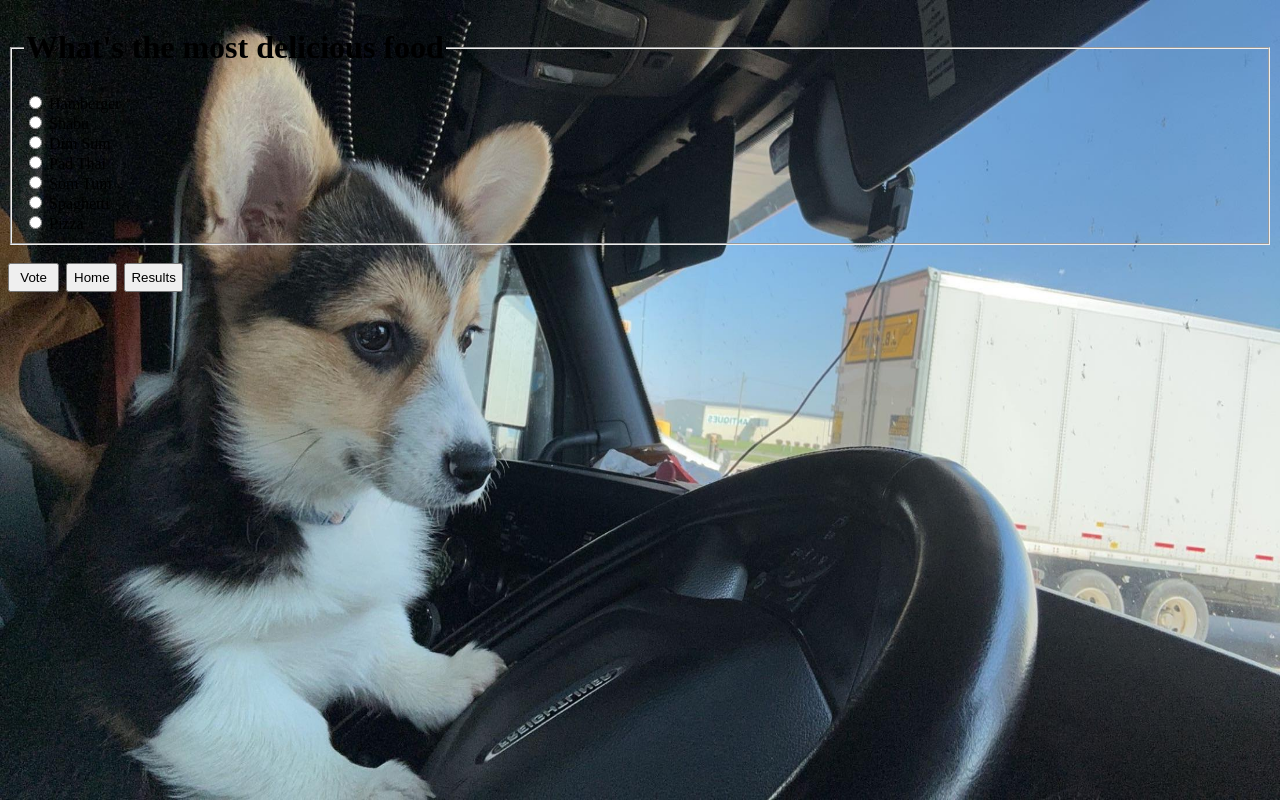
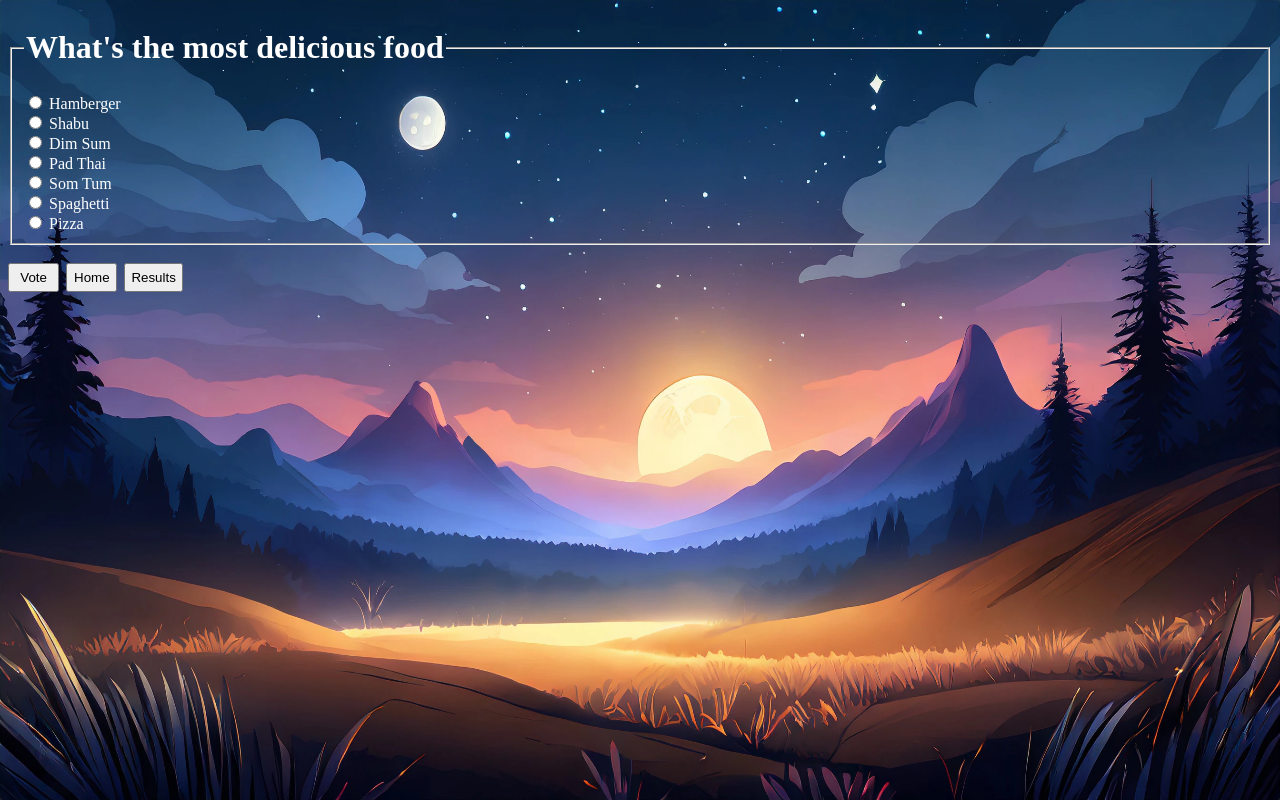
Before and after one commit to NoMoneyDev/ku-polls, a Django app: page /polls/2/ in a window 1280 px wide. Run offline with Django 5.2, Linux system fonts and the light colour scheme; data comes from the database, SQL or seed files in the repository; parts of the project's set-up code (start-up, migrations or seed data) failed here and were passed over.

Commit message:
I also forgot to decorate detail view. Changed text color to white.

```diff
--- a/polls/static/polls/style.css
+++ b/polls/static/polls/style.css
@@ -71,7 +71,7 @@ a.button {
 }
 
 .success {
-    color: green;
+    color: lightgreen;
 }
 
 .polls-list {
@@ -132,6 +132,14 @@ a.button {
     margin-bottom: 5px;
 }
 
+.question-text {
+    color: white;
+}
+
+.choice {
+    color: white;
+}
+
 .results-header {
     color: white;
 }
@@ -154,7 +162,7 @@ table {
 
 body {
     background: white;
-    background-image: url('images/Corgi_driving.jpeg');
+    background-image: url('images/landscape.webp');
     background-repeat: no-repeat;
     background-size: 100% 100%;
 }
--- a/polls/templates/polls/detail.html
+++ b/polls/templates/polls/detail.html
@@ -5,7 +5,7 @@
 <form action="{% url 'polls:vote' question.id %}" method="post">
     {% csrf_token %}
     <fieldset>
-        <legend><h1>{{ question.question_text }}</h1></legend>
+        <legend><h1 class='question-text'>{{ question.question_text }}</h1></legend>
         {% if messages %}
             <ul class="messages">
             {% for msg in messages %}
@@ -15,7 +15,7 @@
         {% endif %}
         {% for choice in question.choice_set.all %}
             <input type="radio" name="choice" id="choice{{ forloop.counter }}" value="{{ choice.id }}">
-            <label for="choice{{ forloop.counter }}">{{ choice.choice_text }}</label><br>
+            <label class= 'choice' for="choice{{ forloop.counter }}">{{ choice.choice_text }}</label><br>
         {% endfor %}
     </fieldset>
     <br/>
--- a/polls/views.py
+++ b/polls/views.py
@@ -84,7 +84,7 @@ def vote(request, question_id):
         return redirect('polls:results', question.id)
     else:
         vote.choice = selected_choice
-        messages.success(request, 'Your vote has been recorded.')
+        messages.success(request, f'Your vote for "{vote.choice}" has been recorded.')
         vote.save()
         logger.info(f"{request.user.username} voted for {selected_choice.choice_text}")
         return redirect('polls:results', question.id)
```
Also changed, not shown: polls/static/polls/images/landscape.webp (added).
